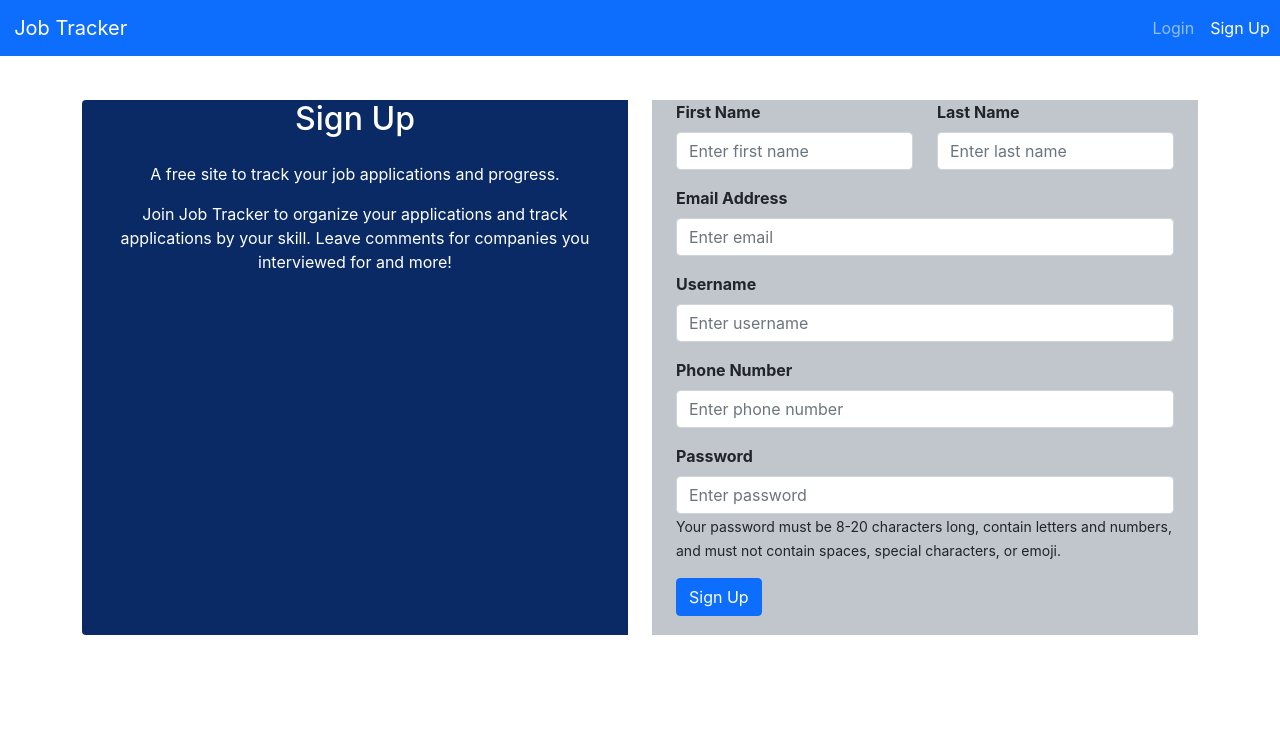
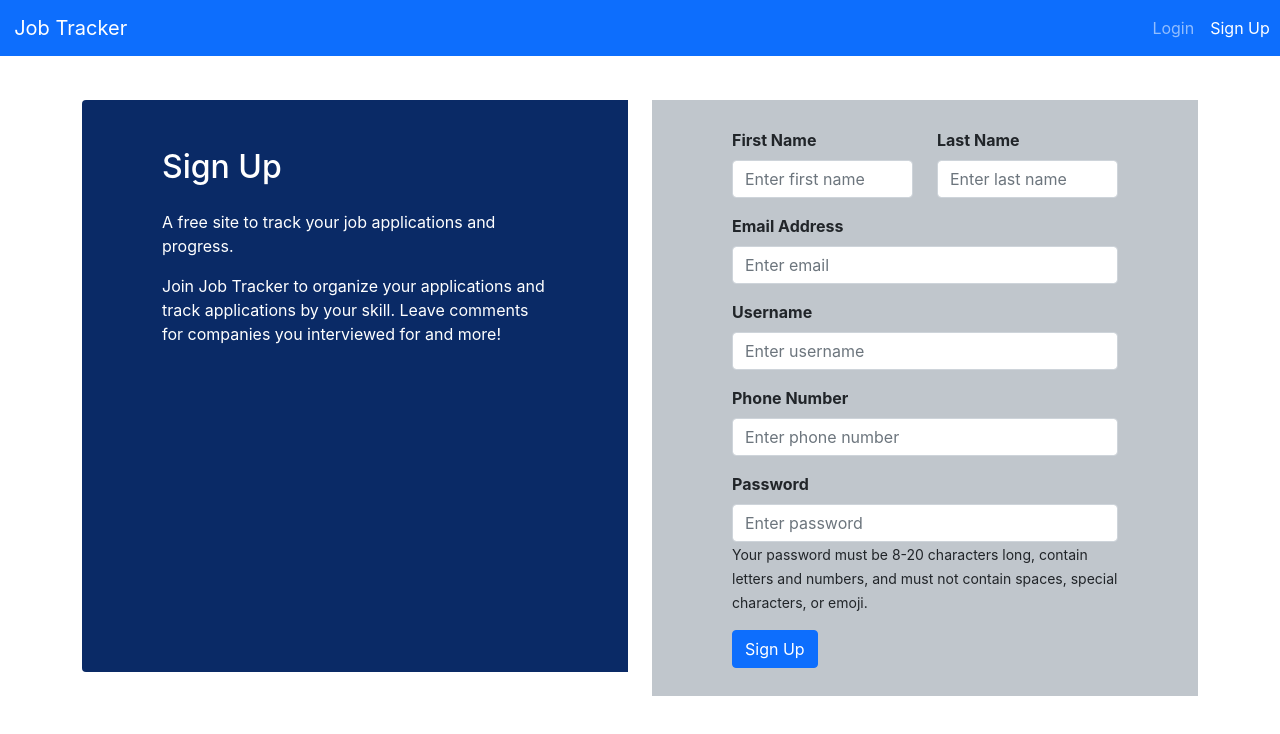
Before and after one commit to Dueonkim89/Job-Tracker, a React (Create React App) app: page /registration in a window 1280 px wide. Shown: the top 734 px of the page. Built offline with nearby package versions, Linux system fonts and the light colour scheme.

Commit message:
made styling changes to sign up page

```diff
--- a/src/client/index.css
+++ b/src/client/index.css
@@ -16,13 +16,21 @@ code {
   background-color: #0a2a66;
   border-radius: 4px 0 0 4px;
   color: #FFFFFF;
-  min-height:535px;
+  min-height:572px;
   margin-top: 2.75rem;
+  padding-top: 3rem;
+  padding-left: 5rem;
+  padding-right: 5rem;
+  text-align: left;
 }
 
 .registeration-form-field{
   min-height:535px;
   margin-top: 2.75rem;
+  padding-top: 1.75rem;
+  padding-bottom: 1.75rem;
+  padding-left: 5rem;
+  padding-right: 5rem;
   background-color:#c0c6cc;
   text-align: left;
 }
@@ -47,7 +55,6 @@ code {
   padding-right: 5rem;
   background-color:#c0c6cc;
   text-align: left;
-  display: table;
 }
 
 .login-button{
```
